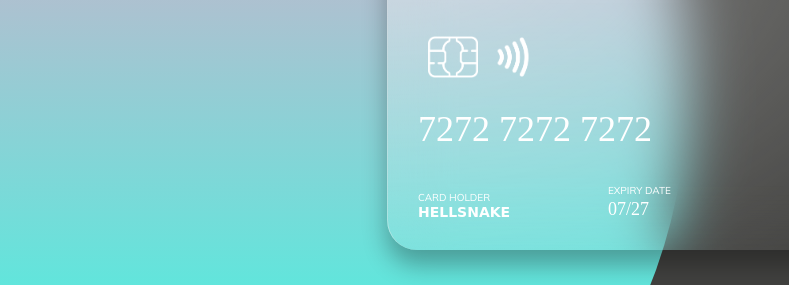
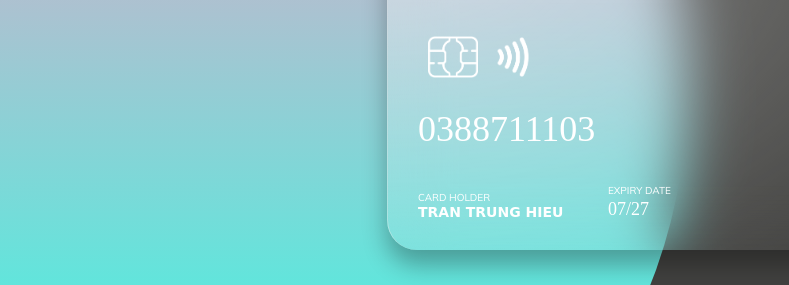
Before and after one commit to zyroser/cc, a plain HTML site: page index.html in a window 1280 px wide. Shown: the part 310-595 px from the top of the page, 0-789 px from the left. Drawn offline with Linux system fonts and the light colour scheme; a web font is replaced by a local one.

Commit message:
Update index.html

```diff
--- a/index.html
+++ b/index.html
@@ -4,7 +4,7 @@
     <meta charset="UTF-8" />
     <meta http-equiv="X-UA-Compatible" content="IE=edge" />
     <meta name="viewport" content="width=device-width, initial-scale=1.0" />
-    <title>Credit Card </title>
+    <title>Bank Card</title>
     <!-- Google Fonts CDN Link -->
     <link
       href="https://fonts.googleapis.com/css2?family=Mulish:wght@300;400;500;600;700;800;900&display=swap"
@@ -19,10 +19,10 @@
       <h3 class="bank">MB-Bank</h3>
       <img src="./image/chip.png" class="chip" />
       <img src="./image/indicator.png" class="indicator" />
-      <h3 class="number">7272 7272 7272</h3>
+      <h3 class="number">0388711103</h3>
       <h5 class="card-holder">
-        <span>card holder</span><br />
-        HELLSNAKE
+        <span>card holder</span><br/>
+        TRAN TRUNG HIEU
       </h5>
       <h5 class="valid"><span>expiry date</span><br />07/27</h5>
       <img src="./image/logo.png" class="logo" />
```
